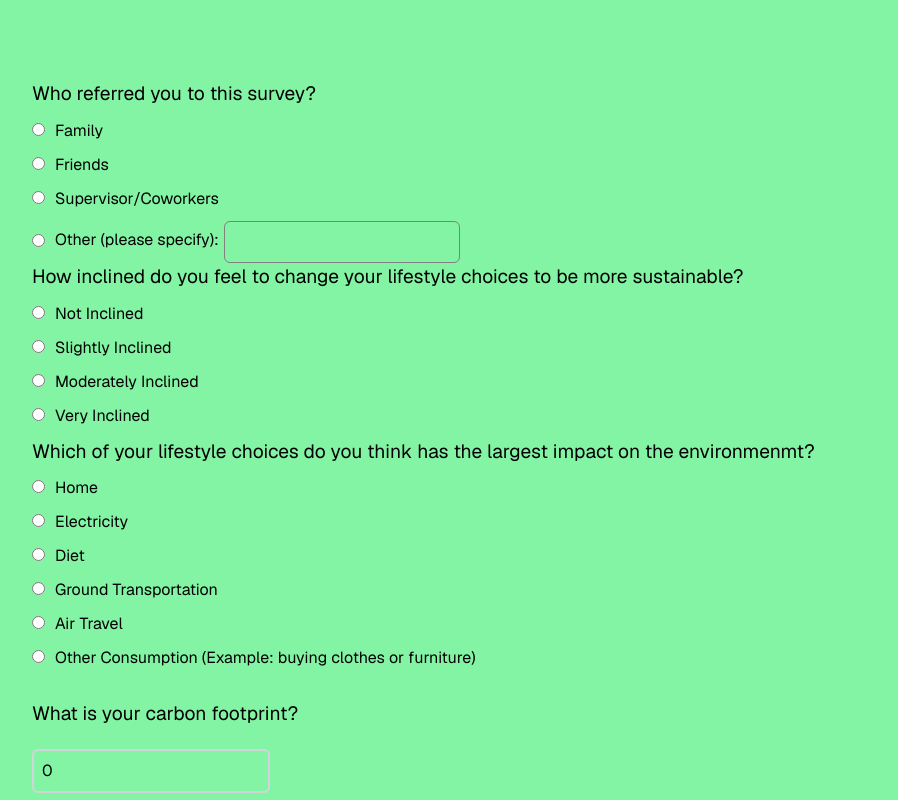
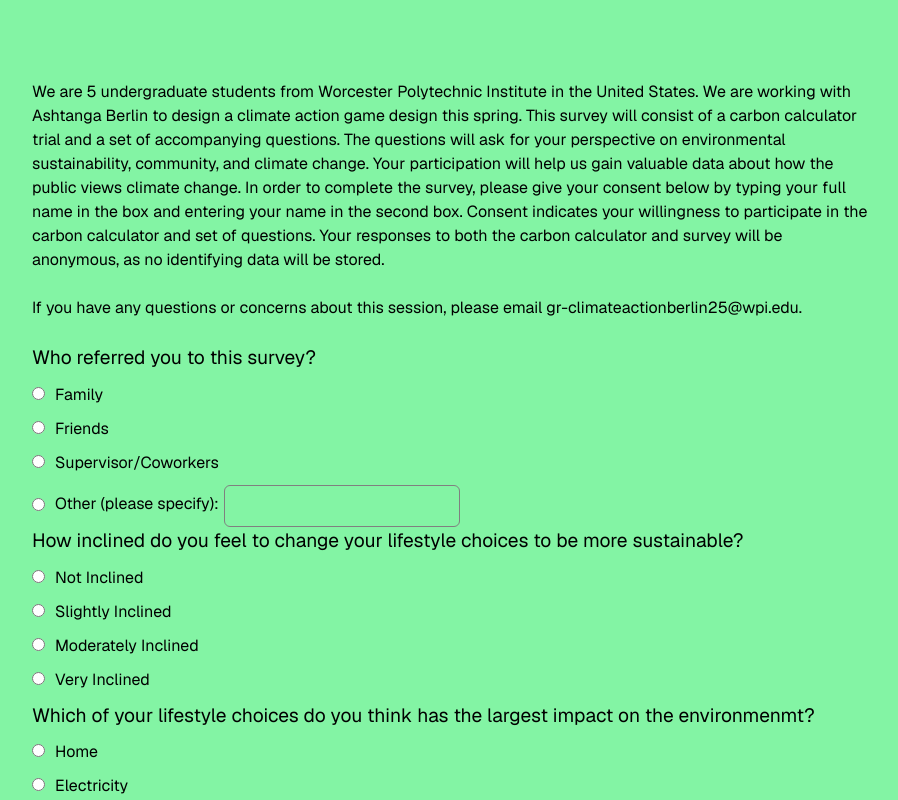
Before and after one commit to Fluxx7/climateaction, a Next.js app in the folder webapp/climate-action-app/: page /survey in a window 1280 px wide. Shown: the top 800 px of the page, without its empty margins (188-1086 px from the left). Built offline with nearby package versions, Linux system fonts and the light colour scheme; no server answers; the database is empty.

Commit message:
Show consent form on top of page

```diff
--- a/webapp/climate-action-app/src/app/survey/page.tsx
+++ b/webapp/climate-action-app/src/app/survey/page.tsx
@@ -3,9 +3,11 @@
 import * as options from "./options";
 import { useFormState } from './useFormState';
 import { useEffect, useState } from "react";
-import consentText from "./consentForm.txt";
 
 export default function Home() {
+    const [consentText, setConsentText] = useState<string[]>([]); // State to store the consent paragraph and final line
+    const { formData, setFormData, errorMessages, handleChange } = useFormState();
+    const [drivesCar, setDrivesCar] = useState(true); // Used for enabling the slider for replaceableDrivingByTransitPercentage
 
     useEffect(() => {
 
@@ -24,11 +26,21 @@ export default function Home() {
         };
 
         initDatabase();
+
+        // Retrieve consent form from public/consentForm.txt
+        fetch("/consentForm.txt")
+            .then((res) => res.text())
+            .then((text) => {
+                const paragraphs = text.split(/\n\s*\n/).slice(0, 2);
+                setConsentText(paragraphs);
+            })
+            .catch((err) => {
+                console.error("Failed to load consent form:", err);
+            });
     }, []);
 
 
-    const { formData, setFormData, errorMessages, handleChange } = useFormState();
-    const [drivesCar, setDrivesCar] = useState(true); // Used for enabling the slider for replaceableDrivingByTransitPercentage
+
 
     // Options for radio buttons for multiple choice questions
     // Used for inclinationToChange, largestImpactChoice, effortToBuyLocalFood
@@ -139,6 +151,15 @@ export default function Home() {
     return (
         <div className="grid grid-rows-[1fr_20px] items-center justify-items-center min-h-screen p-8 pb-20 gap-16 sm:p-20 font-[family-name:var(--font-geist-sans)]">
             <main style={{ width: "75%" }}>
+                <p>
+                    {consentText[0]}
+                </p>
+                <br/>
+                <p>
+                    {consentText[1]}
+                </p>
+                <br/>
+
                 <form onSubmit={handleSubmit}>
 
                     {/* Referred By */}
--- a/webapp/climate-action-app/src/types/index.d.ts
+++ /dev/null
@@ -1,4 +0,0 @@
-declare module "*.txt" {
-    const content: string;
-    export default content;
-  }
```
Also changed, not shown: webapp/climate-action-app/public/consentForm.txt (added), webapp/climate-action-app/src/app/survey/consentForm.txt (deleted).
